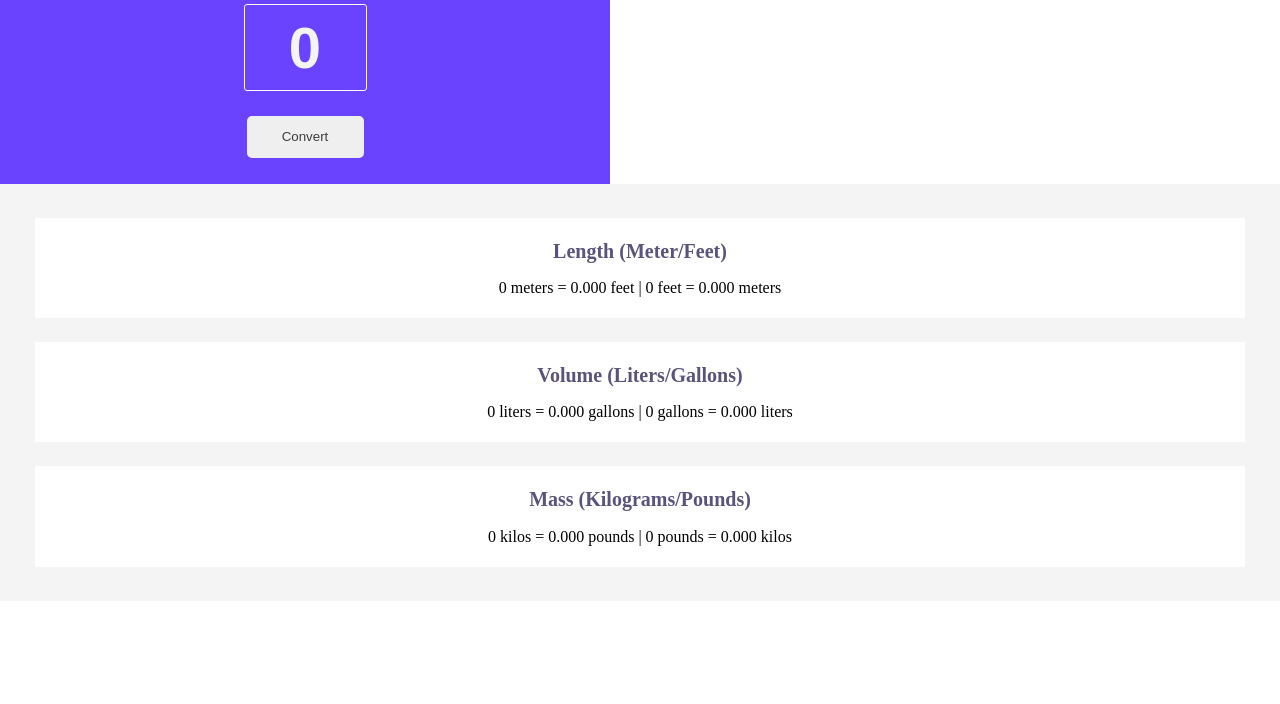
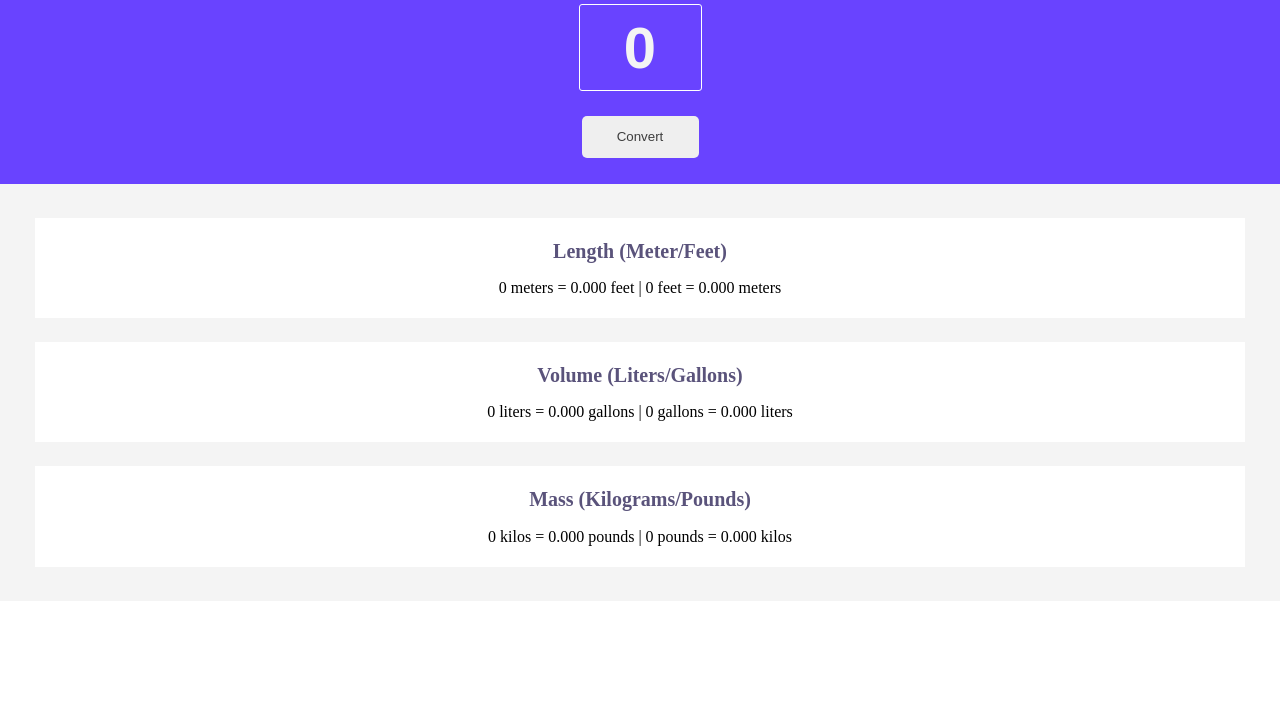
Before and after one commit to jGStain/Unit-Converter, a plain HTML site: page index.html in a window 1280 px wide. Shown: the part 96-800 px from the top of the page. Drawn offline with Linux system fonts and the light colour scheme.

Commit message:
Update style.css

```diff
--- a/style.css
+++ b/style.css
@@ -5,7 +5,7 @@ body {
 
 header {
     height: 250px;
-    width: 550px;
+    min-width: 550px;
     background-color: #6943FF;
     padding: 30px 30px 0px 30px;
 }
```
